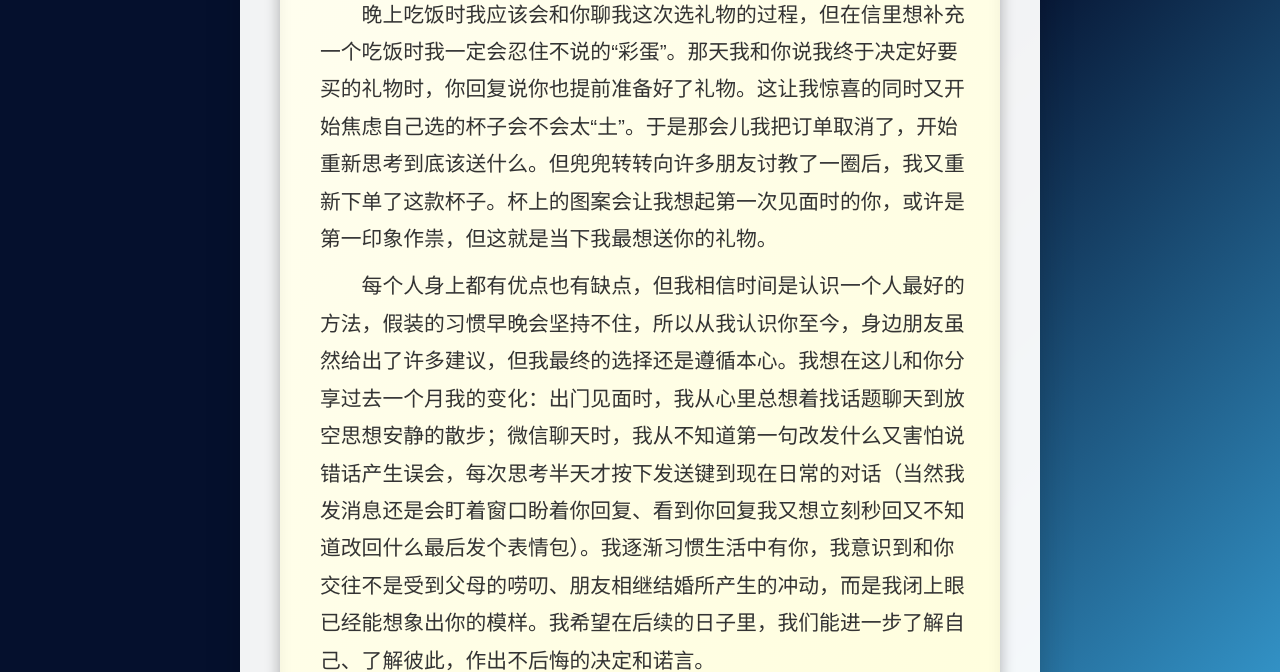
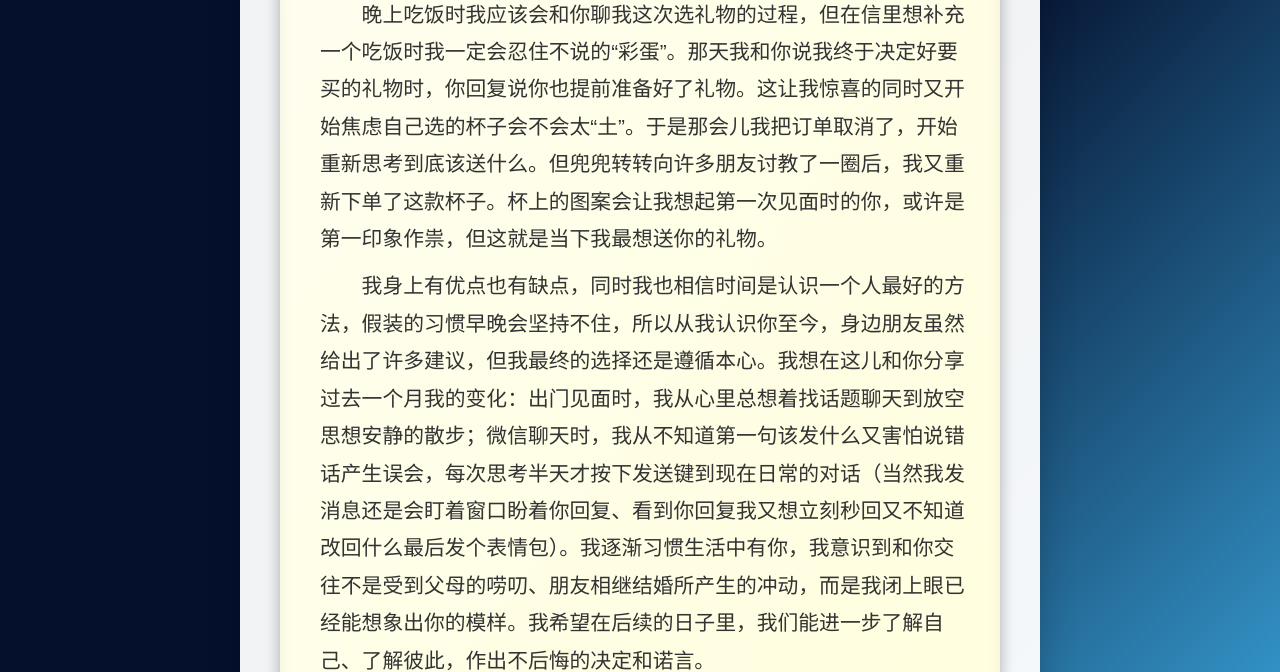
Before and after one commit to zrscholar/wwj828, a plain HTML site: page index.html in a window 1280 px wide. Shown: the part 291-963 px from the top of the page. Drawn offline with Linux system fonts and the light colour scheme.

Commit message:
Update index.html

```diff
--- a/index.html
+++ b/index.html
@@ -263,7 +263,7 @@
             <p class="no-indent">韦洁：</p>
             <p>生日快乐！</p>
             <p>晚上吃饭时我应该会和你聊我这次选礼物的过程，但在信里想补充一个吃饭时我一定会忍住不说的“彩蛋”。那天我和你说我终于决定好要买的礼物时，你回复说你也提前准备好了礼物。这让我惊喜的同时又开始焦虑自己选的杯子会不会太“土”。于是那会儿我把订单取消了，开始重新思考到底该送什么。但兜兜转转向许多朋友讨教了一圈后，我又重新下单了这款杯子。杯上的图案会让我想起第一次见面时的你，或许是第一印象作祟，但这就是当下我最想送你的礼物。</p>
-            <p>每个人身上都有优点也有缺点，但我相信时间是认识一个人最好的方法，假装的习惯早晚会坚持不住，所以从我认识你至今，身边朋友虽然给出了许多建议，但我最终的选择还是遵循本心。我想在这儿和你分享过去一个月我的变化：出门见面时，我从心里总想着找话题聊天到放空思想安静的散步；微信聊天时，我从不知道第一句改发什么又害怕说错话产生误会，每次思考半天才按下发送键到现在日常的对话（当然我发消息还是会盯着窗口盼着你回复、看到你回复我又想立刻秒回又不知道改回什么最后发个表情包）。我逐渐习惯生活中有你，我意识到和你交往不是受到父母的唠叨、朋友相继结婚所产生的冲动，而是我闭上眼已经能想象出你的模样。我希望在后续的日子里，我们能进一步了解自己、了解彼此，作出不后悔的决定和诺言。</p>
+            <p>我身上有优点也有缺点，同时我也相信时间是认识一个人最好的方法，假装的习惯早晚会坚持不住，所以从我认识你至今，身边朋友虽然给出了许多建议，但我最终的选择还是遵循本心。我想在这儿和你分享过去一个月我的变化：出门见面时，我从心里总想着找话题聊天到放空思想安静的散步；微信聊天时，我从不知道第一句该发什么又害怕说错话产生误会，每次思考半天才按下发送键到现在日常的对话（当然我发消息还是会盯着窗口盼着你回复、看到你回复我又想立刻秒回又不知道改回什么最后发个表情包）。我逐渐习惯生活中有你，我意识到和你交往不是受到父母的唠叨、朋友相继结婚所产生的冲动，而是我闭上眼已经能想象出你的模样。我希望在后续的日子里，我们能进一步了解自己、了解彼此，作出不后悔的决定和诺言。</p>
             <p>生日快乐！祝你每天开心、快乐。</p>
             <p class="text-right">曾俊</p>
             <p class="text-right">2025.08.28</p>
```
